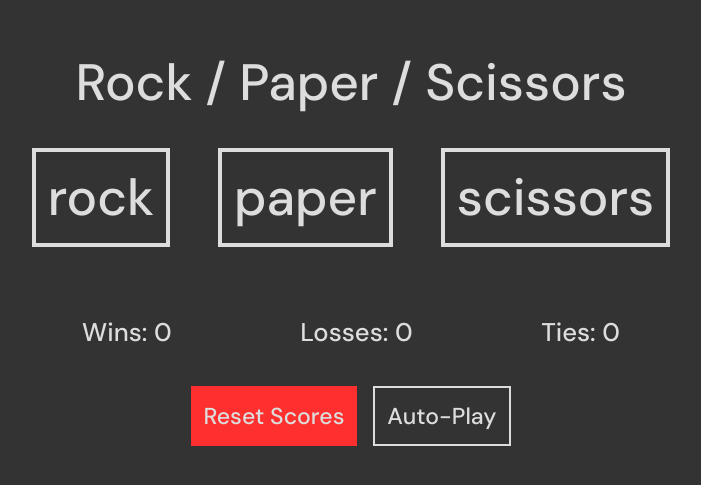
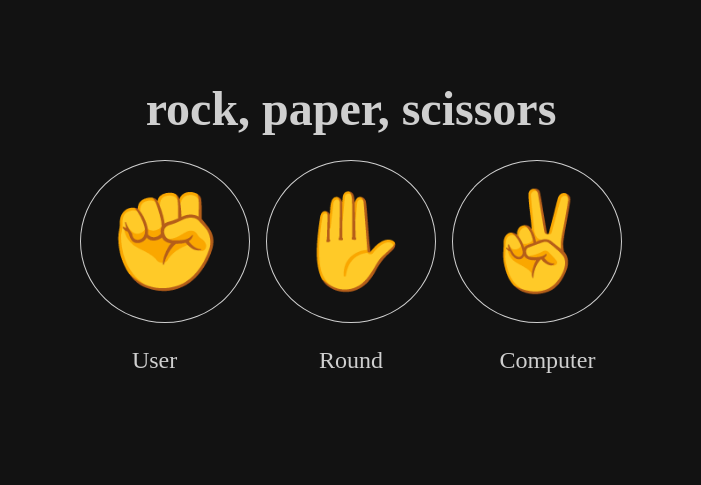
Before and after one commit to ode2stephen/rock-paper-scissors, a plain HTML site: page index.html in a window 1280 px wide. Shown: the part 173-658 px from the top of the page, without its empty margins (289-990 px from the left). Drawn offline with Linux system fonts and the light colour scheme.

Commit message:
prepare basic ui for the game

```diff
--- a/index.html
+++ b/index.html
@@ -1,39 +1,32 @@
-<!doctype html>
+<!DOCTYPE html>
 <html lang="en">
-  <head>
-    <title>Rock Paper Scissors</title>
-    <meta charset="UTF-8" />
-    <meta name="viewport" content="width=device-width, initial-scale=1" />
-    <link href="./styles.css" rel="stylesheet" />
-    <script src="script.js" defer></script>
-  </head>
-  <body>
-    <header>Rock / Paper / Scissors</header>
+
+<head>
+    <meta charset="UTF-8">
+    <meta name="viewport" content="width=device-width, initial-scale=1.0">
+    <title>rock, paper, scissors</title>
+    <link rel="stylesheet" href="styles.css">
+    <script src="./script.js" defer></script>
+</head>
+
+<body>
+    <h1>rock, paper, scissors</h1>
     <main>
-      <section class="choices">
-        <div class="rock">rock</div>
-        <div class="paper">paper</div>
-        <div class="scissors">scissors</div>
-      </section>
-      <section class="round-result">
-        <div class="move">
-          <p>You played:</p>
-          <div class="user-move"></div>
+        <div class="choices">
+            <div class="rock">&#9994;</div>
+            <div class="paper">&#9995;</div>
+            <div class="scissors">&#9996;</div>
         </div>
-        <div class="move">
-          <p>Computer played:</p>
-          <div class="comp-move"></div>
+        <div class="scores">
+            <div>User</div>
+            <div>Round</div>
+            <div>Computer</div>
+            <div class="user-score"></div>
+            <div class="round-count"></div>
+            <div class="comp-score"></div>
         </div>
-      </section>
-      <section class="scores">
-        <span class="wins"> Wins: <span>0</span> </span>
-        <span class="losses">Losses: <span>0</span> </span>
-        <span class="ties">Ties: <span>0</span> </span>
-      </section>
-      <section class="game-options">
-        <button class="reset">Reset Scores</button>
-        <button class="auto-play">Auto-Play</button>
-      </section>
+        <div class="opts"></div>
     </main>
-  </body>
+</body>
+
 </html>
--- a/styles.css
+++ b/styles.css
@@ -1,98 +1,50 @@
-@import url('https://fonts.googleapis.com/css2?family=DM+Sans:opsz,wght@9..40,200;9..40,300;9..40,500&display=swap');
+:root {
+    /* VARIABLES */
+    --bg: #121212;
+    --fg: #cfcfcf;
 
-html {
     box-sizing: border-box;
+    font-size: 62.5%;
+    color: var(--fg);
 }
-*, *:before, *:after {
+
+*,
+*:before,
+*:after {
     box-sizing: inherit;
     margin: 0;
     padding: 0;
-  font-family: 'DM Sans', sans-serif;
 }
 
 body {
     display: flex;
+    height: 100svh;
     flex-direction: column;
     align-items: center;
     justify-content: center;
-  background-color: #333;
-  height: 100vh;
+    background-color: var(--bg);
 }
 
-header {
-  font-size: clamp(24px, 4vw, 64px);
-  text-align: center;
-  color: #ddd;
-  margin: 24px 0px;
+h1 {
+    font-size: 4.8rem;
 }
 
-main section.choices {
-  height: clamp(calc(70vh - 100vw), 40%, 450px);
+.choices {
+    padding: 24px;
     display: flex;
-  align-items: center;
-  gap: clamp(18px, 4vw, 48px);
-  font-size:  clamp(28px, 4vw, 128px);
-}
-
-main section.choices div {
-  border: 4px solid #ddd;
-  padding: 12px;
-  color: #ddd;
-}
-
-main section.round-result {
-  display: flex;
-  justify-content: space-between;
-  gap: clamp(8px, 1.2vw, 16px);
-  color: #ddd;
-  margin: 24px 0 36px;
-  text-align: center;
-}
-
-main section.round-result .move {
-  display: none;
-  flex-direction: column;
-  align-items: center;
+    font-size: 9.6rem;
     gap: 16px;
 }
 
-main section.round-result .move p {
-  font-size: clamp(14px, 2vw, 48px);
+.choices > div {
+    border: 1px solid var(--fg);
+    padding: 24px;
+    border-radius: 50%;
 }
 
-main section.round-result .move div {
-  font-size: clamp(24px, 2vw, 56px);
-  padding: 16px;
-  border-bottom: 2px solid #ddd;
+.scores {
+    display: grid;
+    grid-template-columns: repeat(3, 1fr);
+    font-size: 2.4rem;
+    text-align: center;
 }
-
-main section.scores {
-  height: 32px;
-  display: flex;
-  justify-content: space-around;
-  gap: 28px;
-  color: #ddd;
-  font-size: clamp(16px, 2vw, 64px);
-  margin-bottom: clamp(12px, 3vw, 48px);
-}
-
-main section.game-options {
-  display: flex;
-  justify-content: center;
-  gap: clamp(8px, 1.2vw, 16px);
-}
-
-main section.game-options button {
-  all: unset;
-  font-size: clamp(16px, 1.8vw, 64px);
-  padding: clamp(8px, 1vw, 16px);
-  color: #ddd;
-}
-
-main section.game-options button.reset {
-  background-color: #fd2f2f;
-}
-
-main section.game-options button.auto-play {
-  border: 2px solid #ddd;
-}
```
Lines whose indentation alone changed are shown as unchanged.
